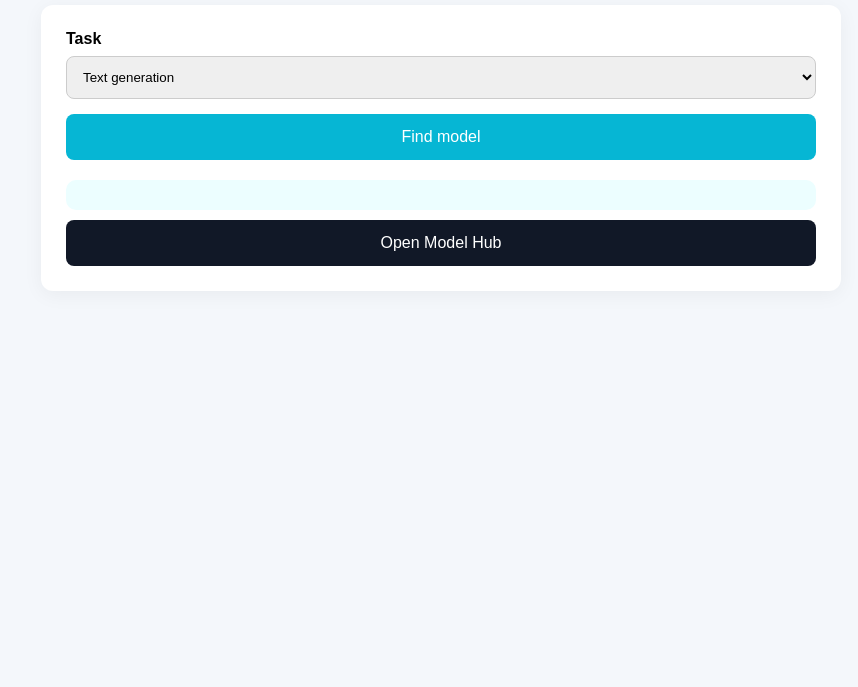
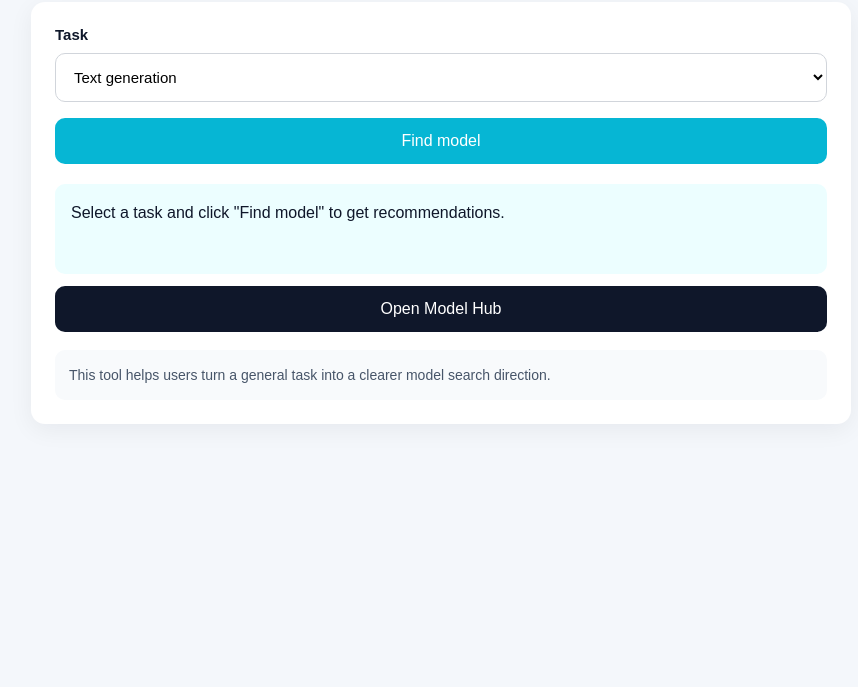
Before and after one commit to denys100394/og-model-finder, a plain HTML site: page index.html in a window 1280 px wide. Shown: the part 113-800 px from the top of the page, without its empty margins (199-1057 px from the left). Drawn offline with Linux system fonts and the light colour scheme.

Commit message:
Update index.html

```diff
--- a/index.html
+++ b/index.html
@@ -3,88 +3,111 @@
 <head>
   <meta charset="UTF-8">
   <title>OpenGradient Model Finder</title>
-
   <style>
     body {
       font-family: Arial, sans-serif;
       background: #f4f7fb;
       margin: 0;
       padding: 40px 20px;
+      color: #0f172a;
     }
 
     .container {
-      max-width: 800px;
-      margin: auto;
+      max-width: 820px;
+      margin: 0 auto;
     }
 
     h1 {
+      font-size: 28px;
+      margin-bottom: 24px;
       color: #0f172a;
-      margin-bottom: 20px;
     }
 
     .box {
-      background: white;
-      padding: 25px;
-      border-radius: 12px;
-      box-shadow: 0 4px 20px rgba(0,0,0,0.05);
+      background: #ffffff;
+      padding: 24px;
+      border-radius: 14px;
+      box-shadow: 0 6px 24px rgba(15, 23, 42, 0.06);
     }
 
     label {
+      display: block;
       font-weight: bold;
-      display: block;
-      margin-bottom: 8px;
+      margin-bottom: 10px;
+      font-size: 15px;
     }
 
     select {
       width: 100%;
-      padding: 12px;
-      border-radius: 8px;
-      border: 1px solid #ccc;
-      margin-bottom: 15px;
+      padding: 14px;
+      border-radius: 10px;
+      border: 1px solid #d1d5db;
+      margin-bottom: 16px;
+      font-size: 15px;
+      background: #fff;
+      box-sizing: border-box;
     }
 
     button {
       width: 100%;
       padding: 14px;
+      border: none;
+      border-radius: 10px;
+      font-size: 16px;
+      cursor: pointer;
+      transition: 0.2s ease;
+      box-sizing: border-box;
+    }
+
+    .primary-btn {
       background: #06b6d4;
       color: white;
-      border: none;
-      border-radius: 8px;
-      font-size: 16px;
-      cursor: pointer;
-      transition: 0.2s;
+      margin-bottom: 14px;
     }
 
-    button:hover {
+    .primary-btn:hover {
       background: #0891b2;
     }
 
-    .result {
-      margin-top: 20px;
-      background: #ecfeff;
-      padding: 15px;
-      border-radius: 10px;
-      white-space: pre-line;
-    }
-
     .hub-btn {
-      margin-top: 10px;
-      background: #111827;
+      background: #0f172a;
+      color: white;
+      margin-top: 12px;
     }
 
     .hub-btn:hover {
-      background: #000;
+      background: #020617;
+    }
+
+    .result {
+      margin-top: 6px;
+      background: #ecfeff;
+      border-radius: 10px;
+      padding: 16px;
+      white-space: pre-line;
+      line-height: 1.6;
+      min-height: 90px;
+      box-sizing: border-box;
+    }
+
+    .helper {
+      margin-top: 18px;
+      font-size: 14px;
+      color: #475569;
+      line-height: 1.6;
+      background: #f8fafc;
+      border-radius: 10px;
+      padding: 14px;
     }
   </style>
 </head>
-
 <body>
 
   <div class="container">
     <h1>OpenGradient Model Finder</h1>
 
     <div class="box">
-    <label>Task</label>
+      <label for="task">Task</label>
 
       <select id="task">
         <option>Text generation</option>
@@ -93,14 +116,17 @@
         <option>Forecasting</option>
       </select>
 
-    <button onclick="findModel()">Find model</button>
+      <button class="primary-btn" onclick="findModel()">Find model</button>
 
-    <div class="result" id="result"></div>
+      <div class="result" id="result">Select a task and click "Find model" to get recommendations.</div>
 
       <a href="https://opengradient.ai" target="_blank">
         <button class="hub-btn">Open Model Hub</button>
       </a>
 
+      <div class="helper">
+        This tool helps users turn a general task into a clearer model search direction.
+      </div>
     </div>
   </div>
 
```
Lines whose indentation alone changed are shown as unchanged.
